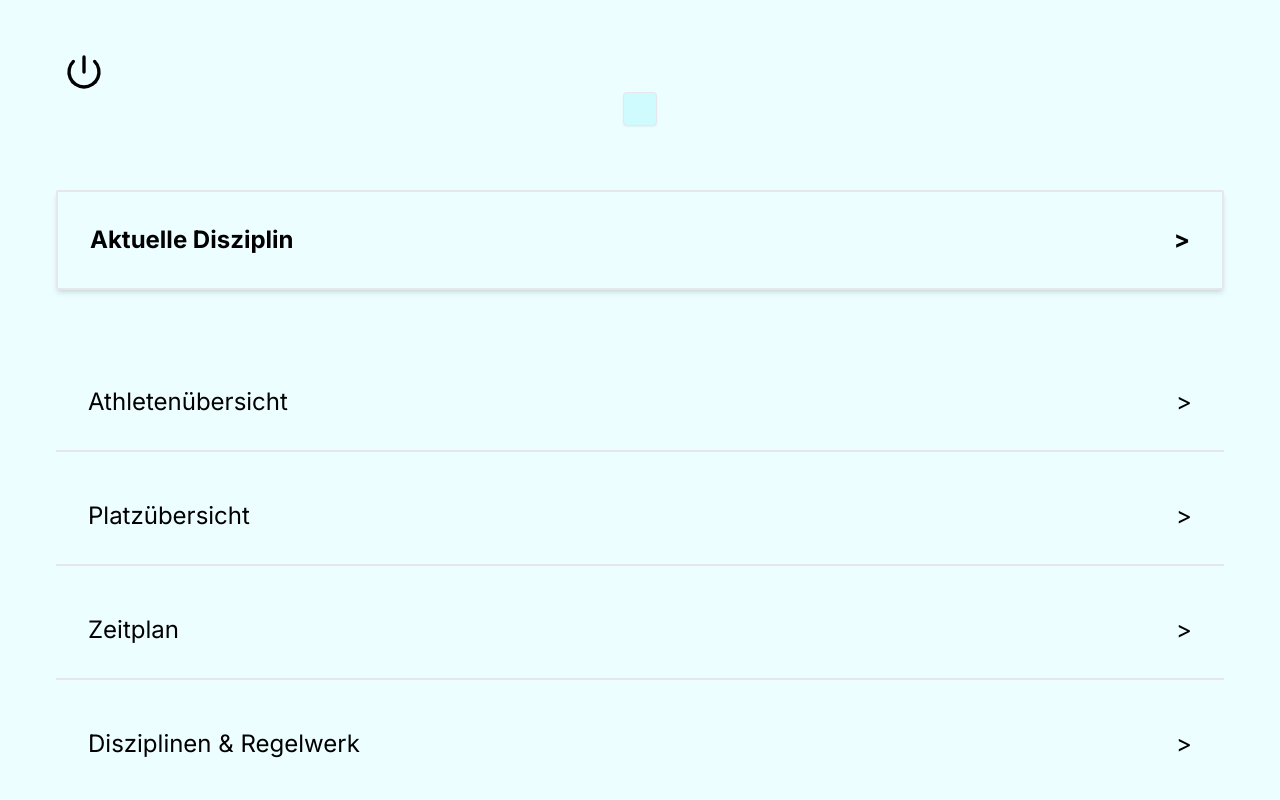
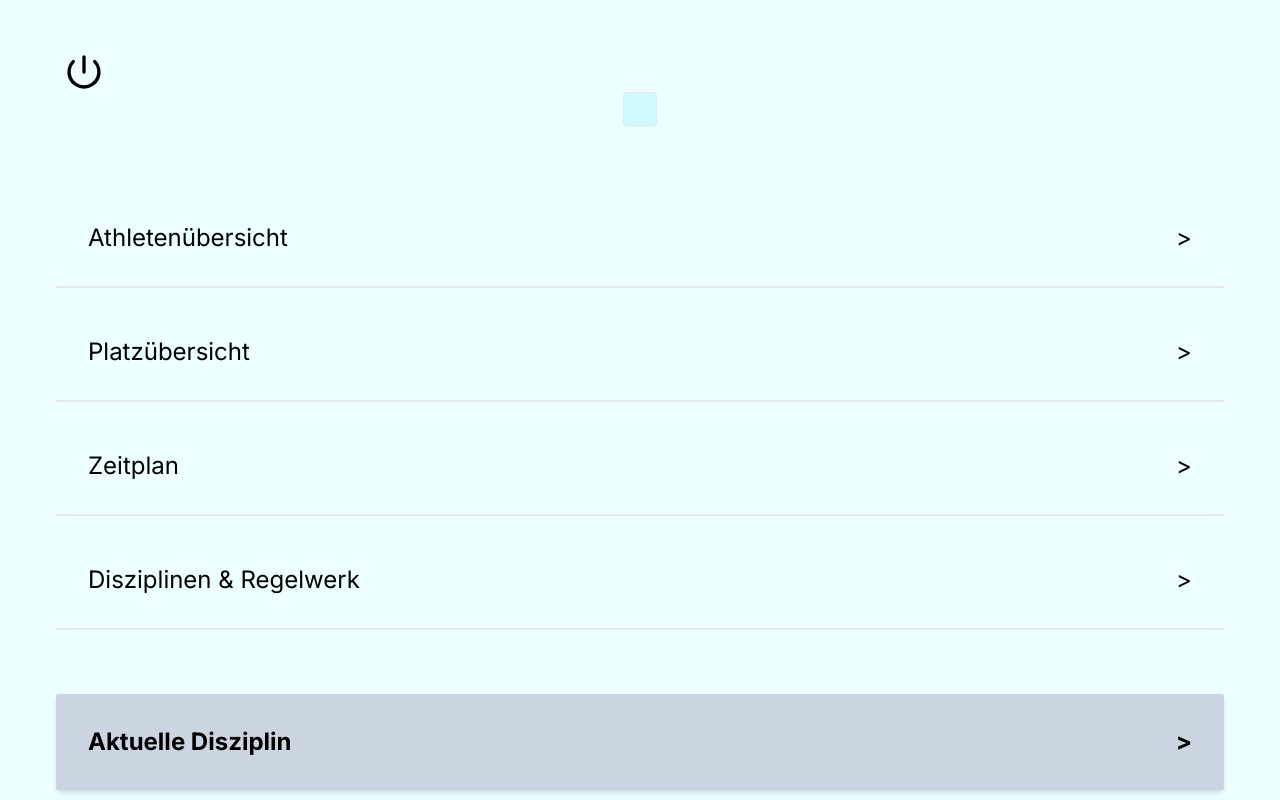
Before and after one commit to FabianTraxler/decathlon_support_system, a Next.js app in the folder frontend/: page /group in a window 1280 px wide. Built offline with nearby package versions, Linux system fonts and the light colour scheme.

Commit message:
Change group page overview layout

```diff
--- a/frontend/src/app/group/overview.tsx
+++ b/frontend/src/app/group/overview.tsx
@@ -9,7 +9,7 @@ export default function Overview({ groupname, allTabs, changeTab }: { groupname:
           return (
             <button key={key} onClick={_ => changeTab(key)}
             className="w-full flex justify-between p-4 sm:p-8 mt-4 mb-4 text-2xl border-b-2
-            first:font-bold first:mb-16 first:border-2 first:shadow-md first:rounded-sm
+            last:font-bold last:mt-16 last:border-2 last:shadow-md last:rounded-sm last:bg-slate-300
             last:border-none
             hover:cursor-pointer hover:bg-slate-400 hover:bg-opacity-80">
               <div> {key}</div>
--- a/frontend/src/app/group/page.tsx
+++ b/frontend/src/app/group/page.tsx
@@ -30,11 +30,11 @@ export default function Group() {
   } as Navigation
 
   let all_tabs = [
-    "Aktuelle Disziplin",
     "Athletenübersicht",
     "Platzübersicht",
     "Zeitplan",
     "Disziplinen & Regelwerk",
+    "Aktuelle Disziplin"
   ]
 
 
```
